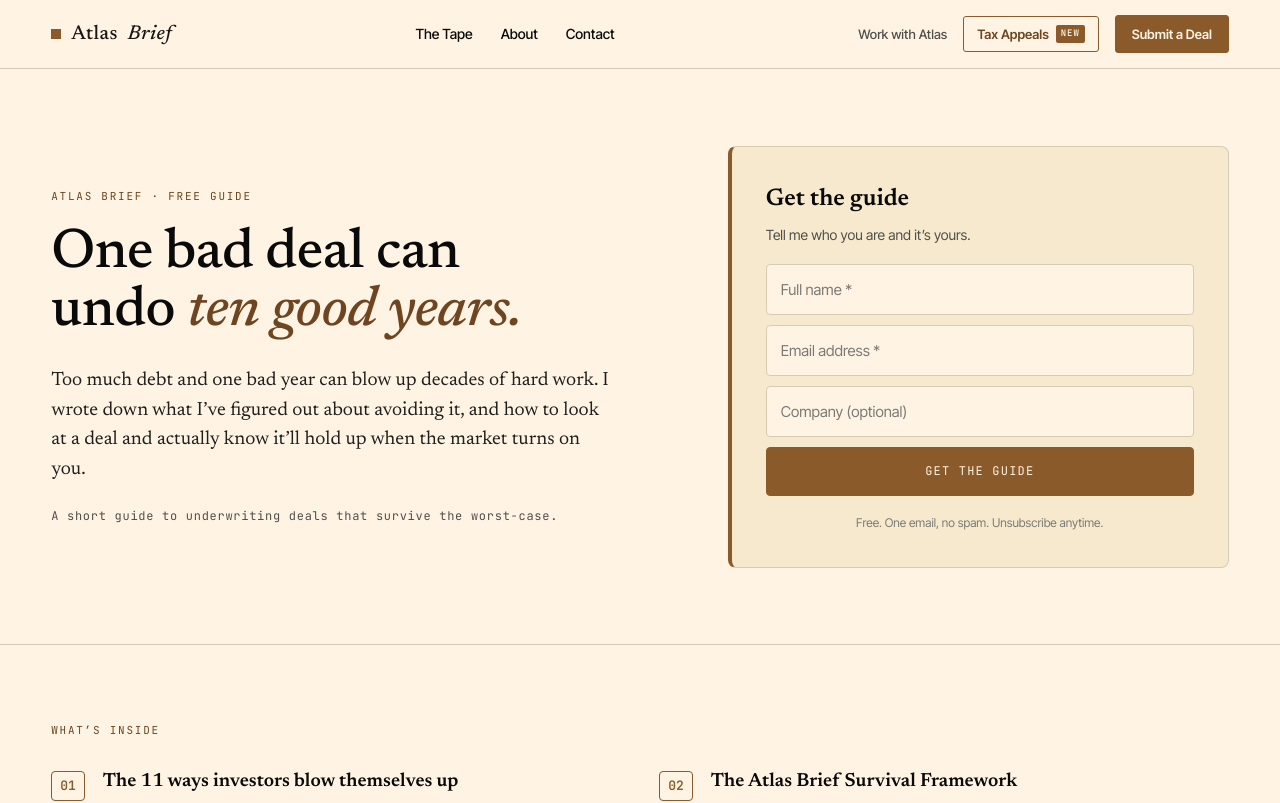
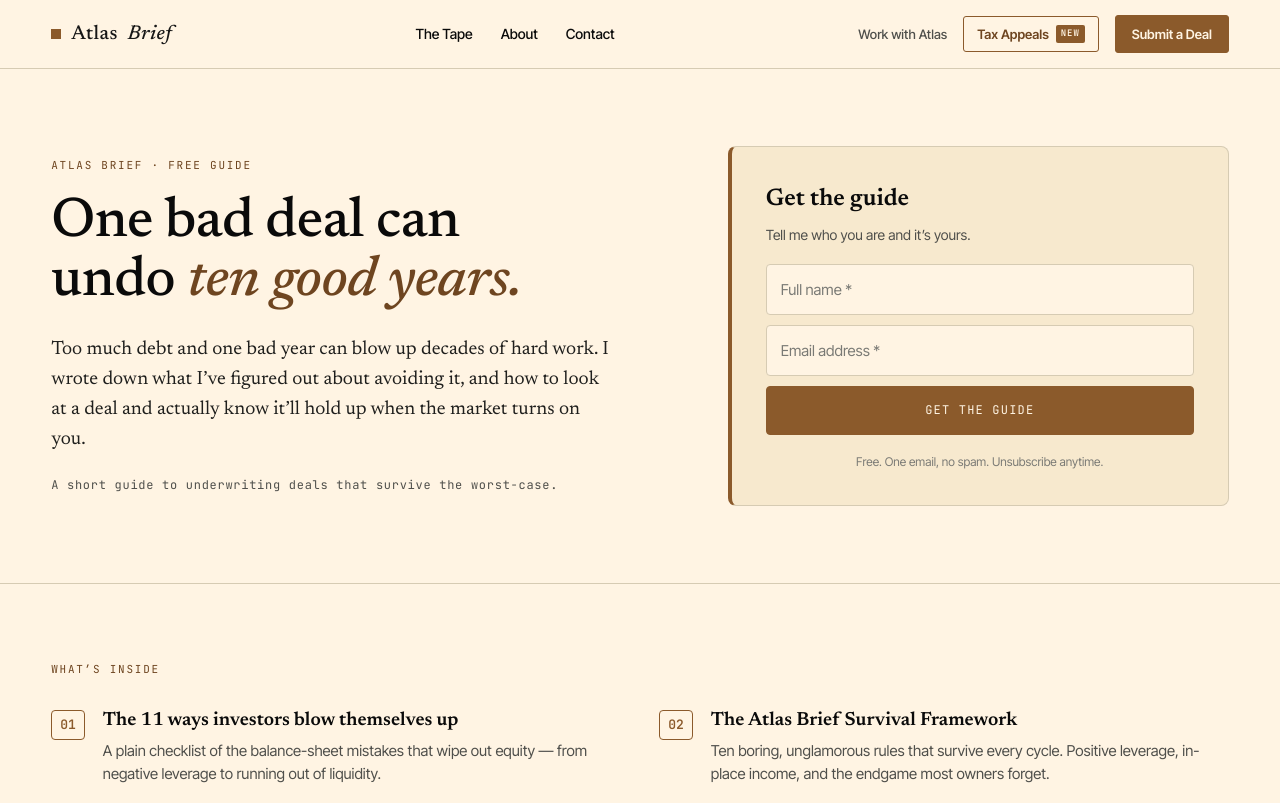
Before and after one commit to nicjofre/atlas-brief, a Next.js app: page /survival-guide in a window 1280 px wide. Shown: the top 803 px of the page. Built offline with nearby package versions, Linux system fonts and the light colour scheme; no server answers.

Commit message:
Survival Guide form: drop the company field (name + email only)
Leaner form converts better. API/DB still accept company (nullable) but the
form no longer collects it.

Co-Authored-By: Claude Opus 4.8 (1M context) <noreply@anthropic.com>

```diff
--- a/app/(frontend)/(public)/survival-guide/GuideForm.tsx
+++ b/app/(frontend)/(public)/survival-guide/GuideForm.tsx
@@ -9,7 +9,6 @@ type State = 'idle' | 'submitting' | 'done' | 'error'
 export default function GuideForm() {
   const [name, setName] = useState('')
   const [email, setEmail] = useState('')
-  const [company, setCompany] = useState('')
   const [state, setState] = useState<State>('idle')
   const [message, setMessage] = useState('')
 
@@ -24,7 +23,7 @@ export default function GuideForm() {
       const res = await fetch('/api/white-paper/lead', {
         method: 'POST',
         headers: { 'Content-Type': 'application/json' },
-        body: JSON.stringify({ name, email, company }),
+        body: JSON.stringify({ name, email }),
       })
       const data = await res.json().catch(() => ({}))
       if (!res.ok) { setState('error'); setMessage(data?.error || 'Something went wrong. Please try again.'); return }
@@ -53,8 +52,6 @@ export default function GuideForm() {
         value={name} onChange={(e) => setName(e.target.value)} />
       <input className="sg-input" type="email" placeholder="Email address *" aria-label="Email address"
         value={email} onChange={(e) => setEmail(e.target.value)} />
-      <input className="sg-input" type="text" placeholder="Company (optional)" aria-label="Company"
-        value={company} onChange={(e) => setCompany(e.target.value)} />
       {state === 'error' && <p className="sg-err">{message}</p>}
       <button type="submit" className="sg-btn sg-btn-primary" disabled={state === 'submitting'}>
         {state === 'submitting' ? 'Sending…' : 'Get the guide'}
```
